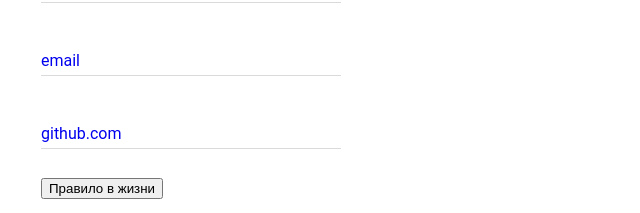
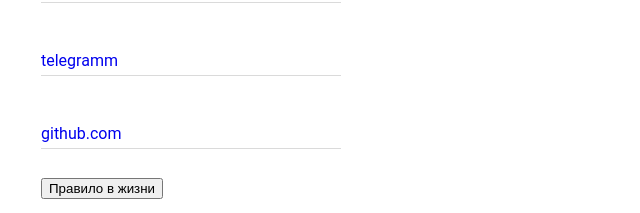
Before and after one commit to DanilShelby/DanilShelby.github.io, a plain HTML site: page index.html in a window 1280 px wide. Shown: the part 584-797 px from the top of the page, 99-739 px from the left. Drawn offline with Linux system fonts and the light colour scheme.

Commit message:
index.html

```diff
--- a/index.html
+++ b/index.html
@@ -24,7 +24,7 @@
 
 				<a href="https://vk.com/danya_shelby_22">vk</a>
 				<br>
-				<a href="dan1lagerasin@yandex.ru">email</a>
+				<a href="https://web.telegram.org/a/">telegramm</a>
 				<br>
 				<a href="https://github.com/German-D">github.com</a>
 			</div>
```
